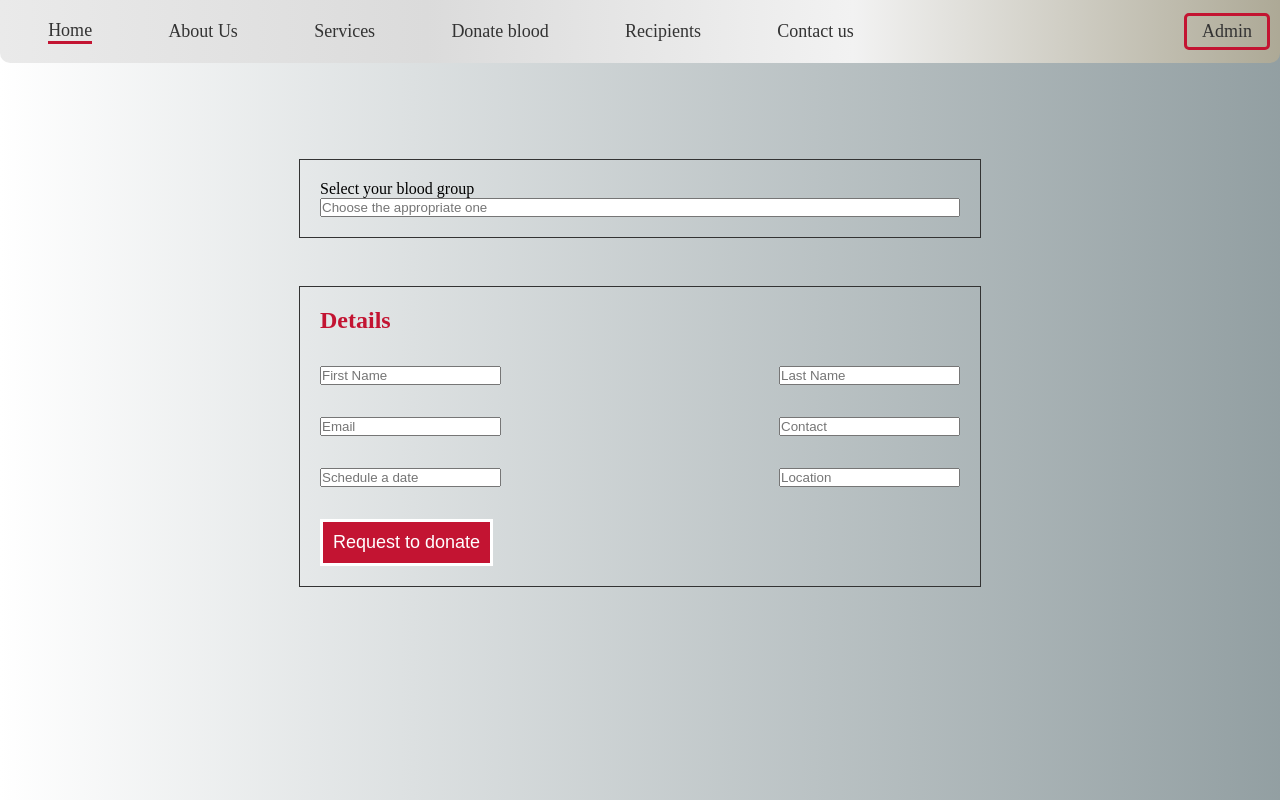
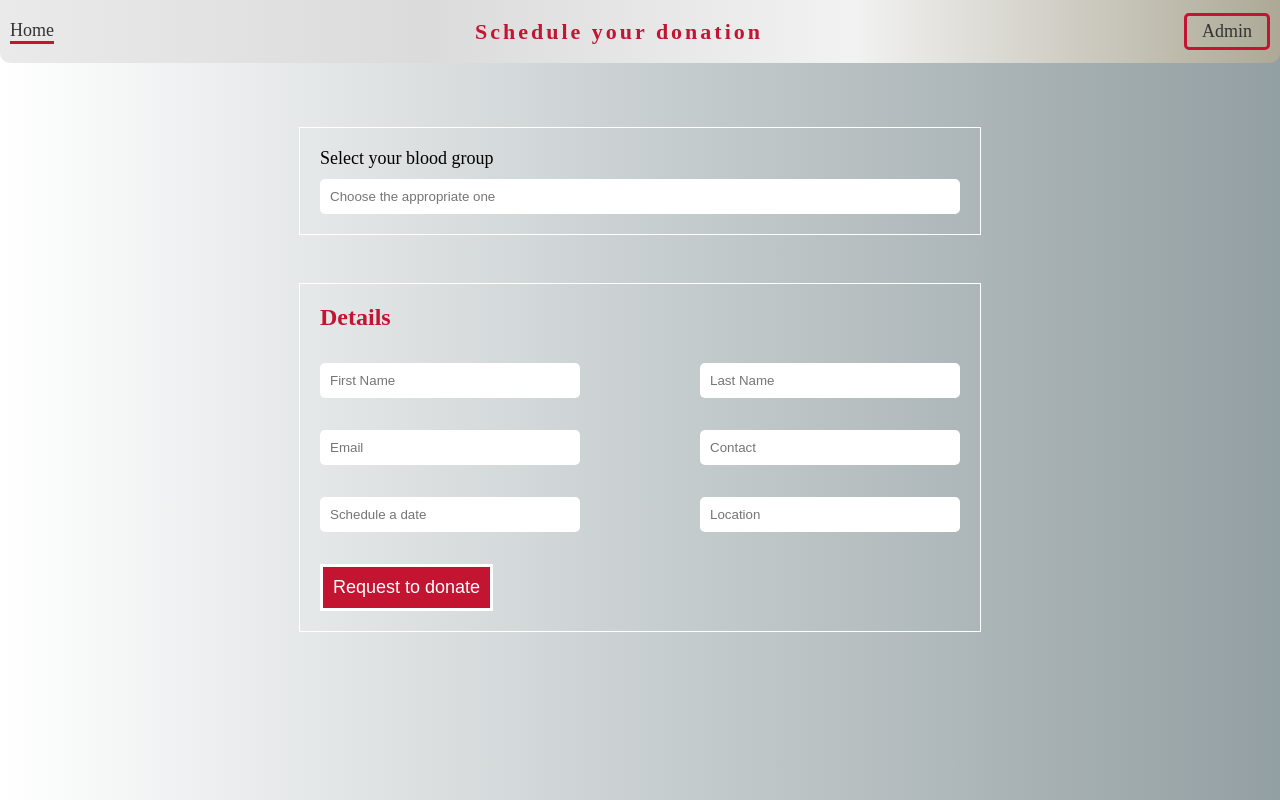
Before and after one commit to Fene-87/bloodbank_system_v2, a React (Vite) app in the folder client/: page /donate in a window 1280 px wide. Built offline with nearby package versions, Linux system fonts and the light colour scheme.

Commit message:
Enable user to make donation

```diff
--- a/client/src/components/Navbar/navbar.css
+++ b/client/src/components/Navbar/navbar.css
@@ -24,6 +24,22 @@
   align-items: center;
   color: #333;
   list-style: none;
+}
+
+.donate-links-section {
+  display: flex;
+  width: 100%;
+  justify-content: space-between;
+  align-items: center;
+  color: #333;
+  list-style: none;
+}
+
+.schedule-header {
+  font-size: 22px;
+  color: #c31432;
+  letter-spacing: 3px;
+  font-weight: bolder;
 }
 
 .navbar-link {
--- a/client/src/components/Navbar/navbar.jsx
+++ b/client/src/components/Navbar/navbar.jsx
@@ -19,7 +19,7 @@ const Navbar = ({ type }) => {
                     <li>Appointments</li>
                     <li>Requests</li>
                   </>
-                  :
+                  : type === 'home' ?
                   <>
                     <div className='navbar-links-section'>
                       <NavLink to='/home' onClick={() => handleClick(1)} className="navbar-link">
@@ -51,6 +51,20 @@ const Navbar = ({ type }) => {
                       <p className='navbar-admin'>Admin</p>
                     </NavLink>
                   </>
+                  :
+                  <div className='donate-links-section'>
+                    <div>
+                      <NavLink to='/home' onClick={() => handleClick(1)} className="navbar-link">
+                        <li className={activeLink === 1 ? 'active-link' : 'link-text'}>Home</li>
+                      </NavLink>
+                    </div>
+
+                    <p className='schedule-header'>Schedule your donation</p>
+
+                    <NavLink to='/adminlogin' className="navbar-link">
+                      <p className='navbar-admin'>Admin</p>
+                    </NavLink>
+                  </div>
                 }
             </ul>
         </div>
--- a/client/src/pages/donation/donation.css
+++ b/client/src/pages/donation/donation.css
@@ -14,7 +14,7 @@
 }
 
 .donate-form {
-  margin-top: 6rem;
+  margin-top: 4rem;
   /* width: 40rem; */
 }
 
@@ -22,13 +22,29 @@
   display: flex;
   flex-direction: column;
   width: 40rem;
-  border: 1px solid #333;
+  border: 1px solid #fff;
   padding: 20px;
+}
+
+.bloodgrp-label {
+  margin-bottom: 10px;
+  font-size: 18px;
+}
+
+.donate-input {
+  padding: 10px;
+  outline: none;
+  border-radius: 5px;
+  border: none;
+}
+
+.input-width {
+  width: 15rem;
 }
 
 .donate-details {
   width: 40rem;
-  border: 1px solid #333;
+  border: 1px solid #fff;
   margin-top: 3rem;
   padding: 20px;
 }
--- a/client/src/pages/donation/donation.jsx
+++ b/client/src/pages/donation/donation.jsx
@@ -3,25 +3,69 @@ import Axios from 'axios';
 import DatePicker from "react-datepicker";
 import "react-datepicker/dist/react-datepicker.css";
 import { useForm } from 'react-hook-form';
-import { DevTool } from '@hookform/devtools';
 import './donation.css'
 import { useState } from "react";
+import { useNavigate } from 'react-router-dom';
 
 const Donation = () => {
+    const navigate = useNavigate();
+
     const [selectedDate, setDate] = useState(null);
-    const [selectedTime, setTime] = useState(null);
+    const formattedDate = selectedDate?.toISOString().split('T')[0];
 
-    const { register, control, handleSubmit, formState } = useForm();
+    const bloodData = ["A+", "A-", "B+", "B-", "AB+", "AB-", "O+", "O-"];
+
+    const hospitals = [
+      "Nairobi Hospital, Nairobi",
+      "Aga Khan University Hospital, Parklands",
+      "Kenyatta National Hospital, Nairobi",
+      "Mombasa Hospital, Mombasa",
+      "Avenue Hospital, Kisumu",
+      "Mediheal Hospital, Nakuru"
+    ];
+
+    const { register, handleSubmit, formState } = useForm();
     const { errors } = formState;
+
+    const onSubmit = (data) => {
+      try {
+        Axios.post("http://localhost:3001/requestdonate", {
+          bloodGroup: data.bloodGroup,
+          firstName: data.firstName,
+          lastName: data.lastName,
+          email: data.email,
+          contact: data.contact,
+          date: formattedDate,
+          location: data.location,
+        }).then(() => {
+            alert('Your request to donate blood has been received.');
+            navigate('/donate')
+        })
+      } catch (error) {
+        throw(error);
+      }
+    }
 
     return (
         <div className="donation-page">
-            <Navbar type='home' />
+            <Navbar type='donate' />
             <div className="donate-form-container">
-              <form className="donate-form">
+              <form onSubmit={handleSubmit(onSubmit)} className="donate-form">
                 <div className="donate-blood-grp">
-                  <label>Select your blood group</label>
-                  <input type="text" placeholder="Choose the appropriate one" />
+                  <label className="bloodgrp-label">Select your blood group</label>
+                  <input
+                    type="text"
+                    id="bloodgroup"
+                    list="data"
+                    {...register("bloodGroup")}
+                    placeholder="Choose the appropriate one"
+                    className="donate-input"
+                  />
+                  <datalist id="data">
+                    {bloodData.map((blood, index) => (
+                      <option key={index}>{blood}</option>
+                    ))}
+                  </datalist>
                 </div>
 
                 <div className="donate-details">
@@ -39,6 +83,7 @@ const Donation = () => {
                         }
                       })}
                       placeholder="First Name"
+                      className="donate-input input-width"
                     />
 
                     <label className="donate-label">Last name</label>
@@ -52,6 +97,7 @@ const Donation = () => {
                         }
                       })}
                       placeholder="Last Name"
+                      className="donate-input input-width"
                     />
                   </div>
 
@@ -67,6 +113,7 @@ const Donation = () => {
                         }
                       })}
                       placeholder="Email"
+                      className="donate-input input-width"
                     />
 
                     <label className="donate-label">Contact</label>
@@ -80,16 +127,26 @@ const Donation = () => {
                         }
                       })}
                       placeholder="Contact"
+                      className="donate-input input-width"
                     />
                   </div>
 
                   <div className="details-section">
-                    <DatePicker selected={selectedDate} onChange={date => setDate(date)} placeholderText="Schedule a date"/>
+                    <DatePicker
+                      id="date"
+                      {...register("date")}
+                      selected={selectedDate}
+                      onChange={date => setDate(date)}
+                      placeholderText="Schedule a date"
+                      required
+                      className="donate-input input-width"
+                    />
 
                     <label className="donate-label">Location</label>
                     <input
                       type="text"
                       id="location"
+                      list="hospitallist"
                       {...register("location", {
                         required: {
                           value: true,
@@ -97,32 +154,19 @@ const Donation = () => {
                         }
                       })}
                       placeholder="Location"
+                      className="donate-input input-width"
                     />
+                    <datalist id="hospitallist">
+                      {hospitals.map((hospital, index) => (
+                        <option key={index}>{hospital}</option>
+                      ))}
+                    </datalist>
                   </div>
 
                    <button className="donation-request">Request to donate</button>
                 </div>
               </form>
-              <DevTool control={control} />
             </div>
-            {/* <div className="form-container">
-              <div className="form-gradient">
-                <form className="donate-form">
-                  Give your donation
-                  <label>Name:</label>
-                  <input type="text" name="donorsname" />
-                  <label>Donors Contact:</label>
-                  <input type="text" name="contact"   />
-                  <label>Blood Group:</label>
-                  <input type="text" name="blood group"  />
-                  <label>Age:</label>
-                  <input type="number" name="age"  />
-                  <label>Location:</label>
-                  <input type="text" name="location" />
-                  <input type="submit" value=" Book Appointment" />
-                </form>
-              </div>
-           </div> */}
         </div>
     )
 }
```
Also changed, not shown: 1 other file (tests, documents, lock files or other folders).
